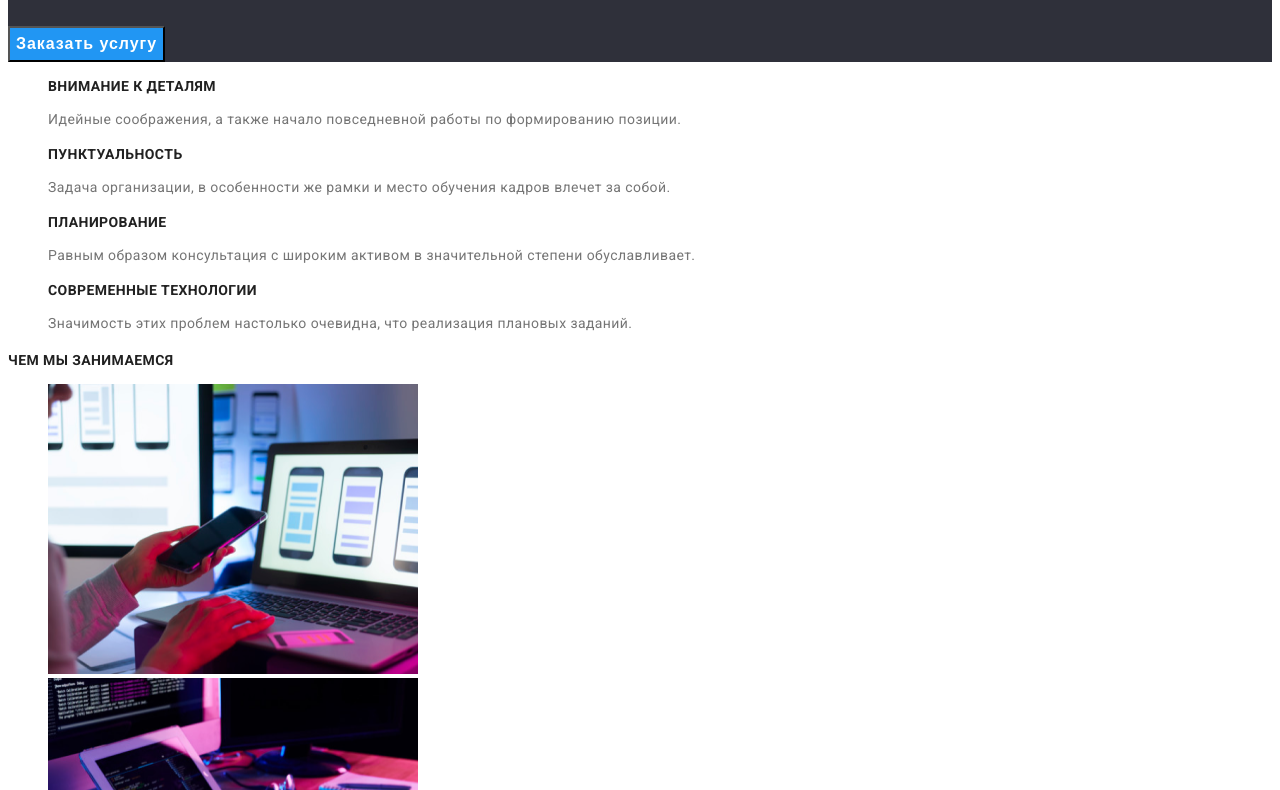
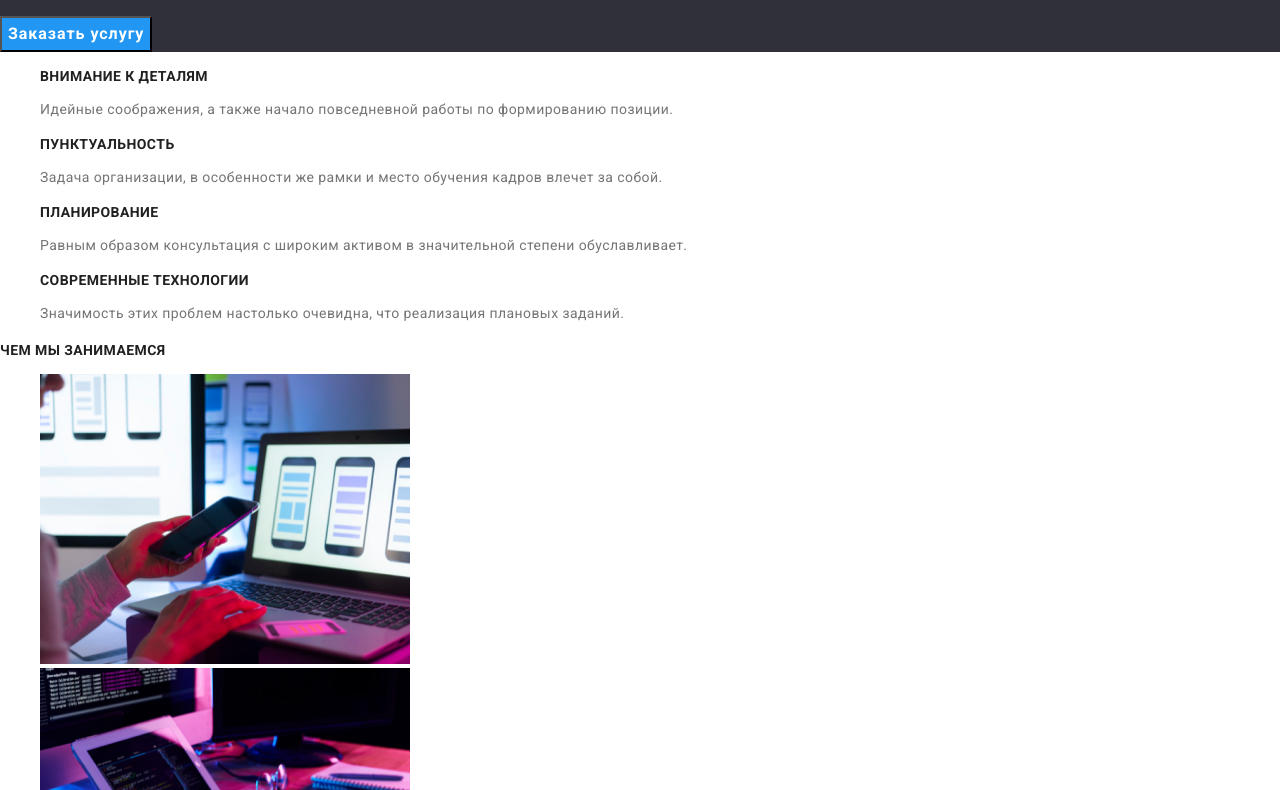
Before and after one commit to lgavlich/goit-markup-hw-03, a plain HTML site: page index.html in a window 1280 px wide. Shown: the part 267-1057 px from the top of the page. Drawn offline with nearby package versions, Linux system fonts and the light colour scheme.

Commit message:
Update index.html

```diff
--- a/index.html
+++ b/index.html
@@ -5,6 +5,7 @@
     <meta name="viewport" content="width=device-width, initial-scale=1.0">
     <title>WebStudio</title>
     <link rel="preconnect" href="https://fonts.gstatic.com">
+    <link rel="stylesheet" href="https://cdnjs.cloudflare.com/ajax/libs/modern-normalize/1.0.0/modern-normalize.min.css">
     <link href="https://fonts.googleapis.com/css2?family=Raleway:wght@700&family=Roboto:wght@400;500;700;900&display=swap"
         rel="stylesheet">
         <link rel="stylesheet" href="./css/styles.css">
```
